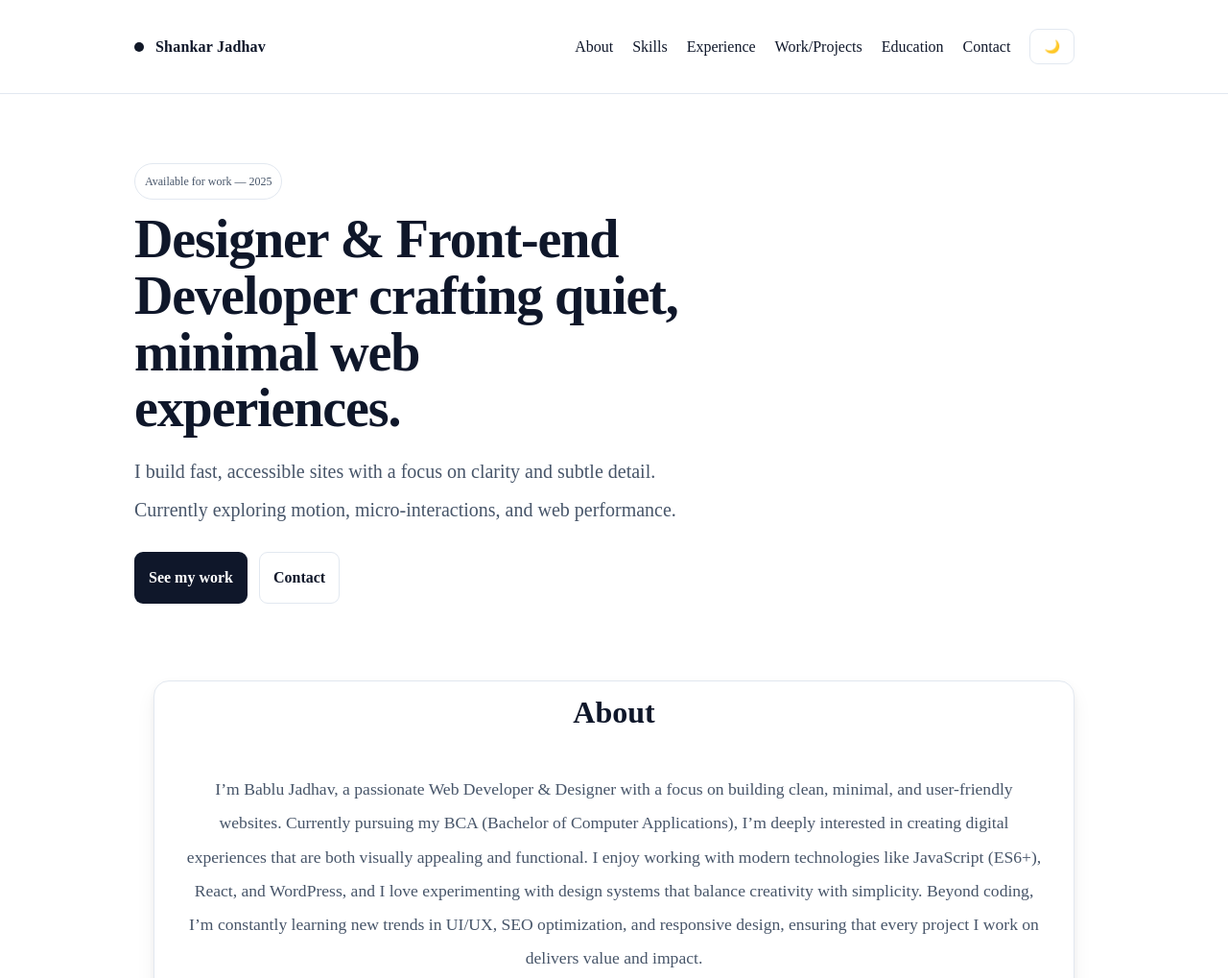
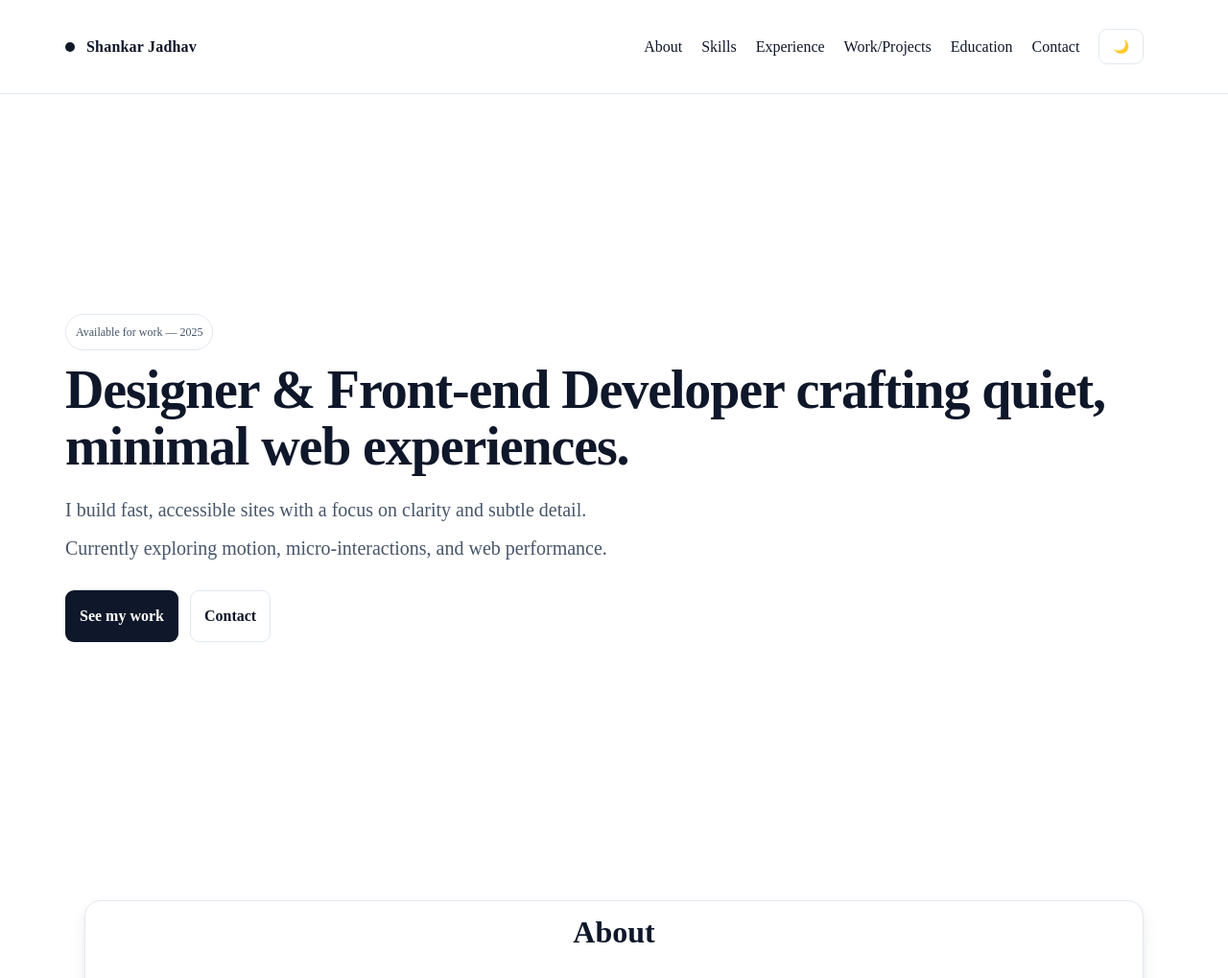
Before and after one commit to shankarj-2218/portfolio, a plain HTML site: page index.html in a window 1280 px wide. Shown: the top 1019 px of the page at 96% size. Drawn offline with Linux system fonts and the light colour scheme.

Commit message:
Shankar Jadhav

```diff
--- a/index.css
+++ b/index.css
@@ -36,7 +36,7 @@
   --card: #ffffff;
   --shadow: 0 10px 20px rgba(0, 0, 0, 0.06), 0 2px 6px rgba(0, 0, 0, 0.04);
   --radius: 16px;
-  --maxw: 1040px;
+  --maxw: 1184px;
   --timeline-border: #0f172a;
   --timeline-dot: #0f172a;
   --timeline-text: #0f172a;
@@ -80,10 +80,11 @@ a {
   margin: 0 auto;
   padding: 0 20px;
 }
+/* Wrapper ensures sticky works only within it */
 header {
   position: sticky;
   top: 0;
-  z-index: 50;
+  z-index: 500;
   backdrop-filter: saturate(180%) blur(10px);
   background: color-mix(in oklab, var(--bg) 80%, transparent);
   border-bottom: 1px solid var(--border);
@@ -203,11 +204,6 @@ header {
   cursor: pointer;
   font-weight: 600;
 }
-.btns.primary {
-  background: var(--fg);
-  color: var(--bg);
-  border-color: transparent;
-}
 .btn.primary {
   background: var(--fg);
   color: var(--bg);
@@ -218,8 +214,13 @@ header {
 }
 
 .hero {
-  padding: 72px 0 40px;
+  position: relative;
+  height: 100vh;
+  display: flex;
+  align-items: center;
+  justify-content: center;
 }
+
 .hero-grid {
   display: grid;
   grid-template-columns: 1.2fr 0.8fr;
--- a/index.html
+++ b/index.html
@@ -16,6 +16,7 @@
 </head>
 
 <body>
+
   <header>
     <div class="container nav" role="navigation" aria-label="Primary">
       <a class="brand" href="#top" aria-label="Go to top">
@@ -40,26 +41,24 @@
           <button id="themeBtn" class="btn ghost " aria-live="polite" aria-label="Toggle theme">🌙</button>
         </div>
       </nav>
+
+  </header>
   </div>
 
-  </header>
 
   <main id="top" class="container">
 <!-- Hero -->
 <section class="hero">
-      <div class="hero-grid">
-        <div>
+  <div class="hero-overlay">
+    <div class="hero-content">
       <span class="badge" aria-hidden="true">Available for work — 2025</span>
       <h1>
-            Designer & Front‑end Developer crafting quiet, minimal web
+        Designer & Front-end Developer crafting quiet, minimal web
         experiences.
       </h1>
-          <!-- <div class="card" style="padding: 10px">
-              <h1 id="typing"></h1>
-            </div> -->
       <p class="lead">
         I build fast, accessible sites with a focus on clarity and subtle
-            detail. Currently exploring motion, micro‑interactions, and web
+        detail. Currently exploring motion, micro-interactions, and web
         performance.
       </p>
       <div class="cta">
@@ -69,12 +68,14 @@
     </div>
   </div>
 </section>
+
+
         <!-- About -->
     <section id="about" class="section about">
       <div class=" card me about-conten">
         <h2>About</h2>
         <p class="muted">
-          I’m Bablu Jadhav, a passionate Web Developer & Designer with a focus on building clean, minimal, and
+          I’m Shankar Jadhav, a passionate Web Developer & Designer with a focus on building clean, minimal, and
           user-friendly websites. Currently pursuing my BCA (Bachelor of Computer Applications), I’m deeply interested
           in creating digital experiences that are both visually appealing and functional.
 
@@ -158,7 +159,7 @@
       <div style="margin-top: 24px; text-align: center">
         <a href="https://github.com/shankarj-2218" target="_blank" class="btn primary" style="margin-right: 10px">
           <img src="https://cdn.jsdelivr.net/gh/devicons/devicon/icons/github/github-original.svg" alt="GitHub"
-            width="20" style="vertical-align: middle; margin-right: 6px" />
+            width="20" style="vertical-align: middle; margin-right: 3px ;" />
           GitHub
         </a>
         <a href="resume.pdf" download="Shankar-Jadhav-Resume.pdf" class="btn">Download Resume</a>
```
Also changed, not shown: images/32947939_491362538070.jpg (added). Lines whose indentation alone changed are shown as unchanged.
